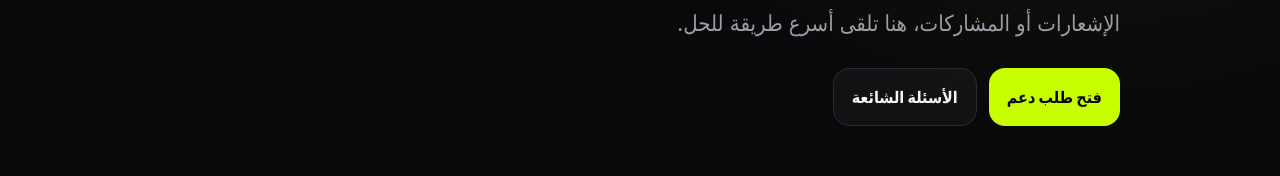
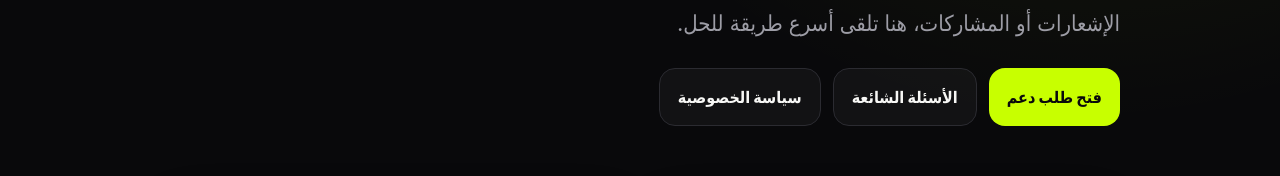
Before and after one commit to brzxi/baynna-support, a plain HTML site: page index.html in a window 1280 px wide. Shown: the part 322-498 px from the top of the page. Drawn offline with Linux system fonts and the light colour scheme.

Commit message:
Link privacy policy from support page

```diff
--- a/index.html
+++ b/index.html
@@ -48,7 +48,7 @@
         <p class="lead">صفحة الدعم الرسمية لتطبيق بيننا. إذا واجهتك مشكلة في الحساب، الفعاليات، الدوائر، الإشعارات أو المشاركات، هنا تلقى أسرع طريقة للحل.</p>
         <div class="actions">
           <a class="btn primary" href="https://github.com/brzxi/baynna-support/issues/new" target="_blank" rel="noopener">فتح طلب دعم</a>
-          <a class="btn secondary" href="#faq">الأسئلة الشائعة</a>
+          <a class="btn secondary" href="#faq">الأسئلة الشائعة</a><a class="btn secondary" href="privacy.html">سياسة الخصوصية</a>
         </div>
       </section>
 
```
